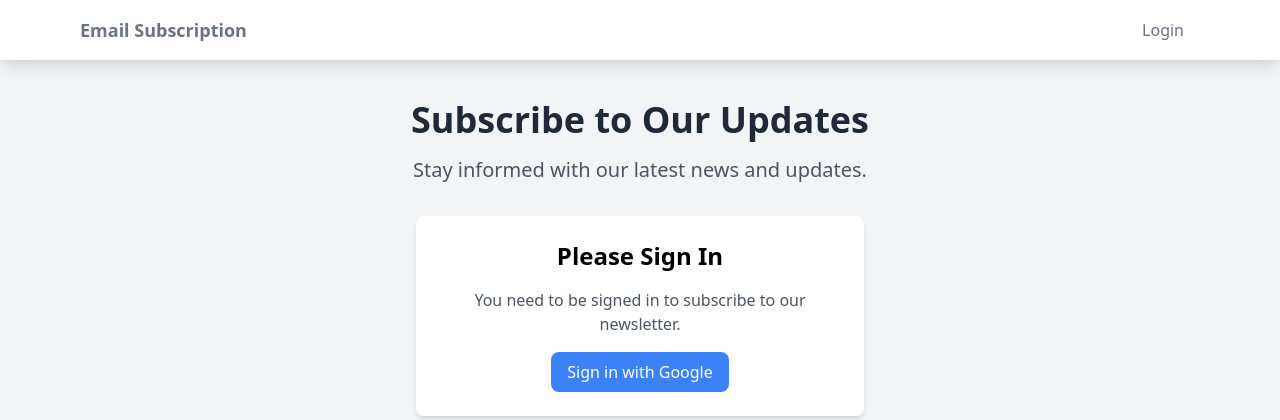
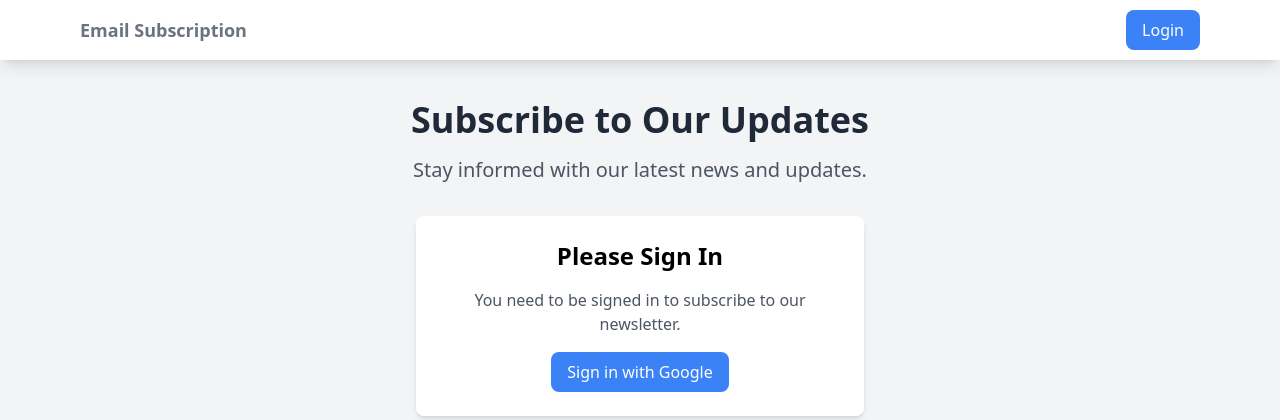
Before and after one commit to somyajain1/database_project_with_ui, a Flask app: page / in a window 1280 px wide. Shown: the top 420 px of the page. Run offline with Flask 3, Linux system fonts and the light colour scheme; some libraries are stand-ins or nearby versions.

Commit message:
Fix navigation and authentication checks in index template

```diff
--- a/templates/index.html
+++ b/templates/index.html
@@ -13,17 +13,18 @@
             <div class="flex justify-between">
                 <div class="flex space-x-7">
                     <div>
-                        <a href="#" class="flex items-center py-4">
+                        <a href="/" class="flex items-center py-4">
                             <span class="font-semibold text-gray-500 text-lg">Email Subscription</span>
                         </a>
                     </div>
                 </div>
                 <div class="flex items-center space-x-4">
-                    {% if user.is_authenticated %}
-                        <a href="/subscribers" class="py-2 px-4 text-blue-600 hover:text-blue-800">View Subscribers</a>
-                        <a href="/logout" class="py-2 px-4 text-gray-500 hover:text-gray-700">Logout</a>
+                    {% if current_user.is_authenticated %}
+                        <span class="text-gray-600">Welcome, {{ current_user.email }}</span>
+                        <a href="/subscribers" class="py-2 px-4 bg-blue-500 text-white rounded-lg hover:bg-blue-600">View Subscribers</a>
+                        <a href="/logout" class="py-2 px-4 bg-red-500 text-white rounded-lg hover:bg-red-600">Logout</a>
                     {% else %}
-                        <a href="/login" class="py-2 px-4 text-gray-500 hover:text-gray-700">Login</a>
+                        <a href="/login" class="py-2 px-4 bg-blue-500 text-white rounded-lg hover:bg-blue-600">Login</a>
                     {% endif %}
                 </div>
             </div>
@@ -35,7 +36,7 @@
             <h1 class="text-4xl font-bold text-gray-800 mb-4">Subscribe to Our Updates</h1>
             <p class="text-xl text-gray-600 mb-8">Stay informed with our latest news and updates.</p>
 
-            {% if user.is_authenticated %}
+            {% if current_user.is_authenticated %}
             <!-- Email Subscription Form -->
             <div class="max-w-md mx-auto bg-white rounded-lg shadow-md p-6 mb-8">
                 <h2 class="text-2xl font-semibold mb-4">Join Our Newsletter</h2>
@@ -78,7 +79,7 @@
         </div>
     </main>
 
-    {% if user.is_authenticated %}
+    {% if current_user.is_authenticated %}
     <script type="module">
         // Import Firebase functions from CDN
         import { initializeApp } from 'https://www.gstatic.com/firebasejs/10.7.1/firebase-app.js';
```
